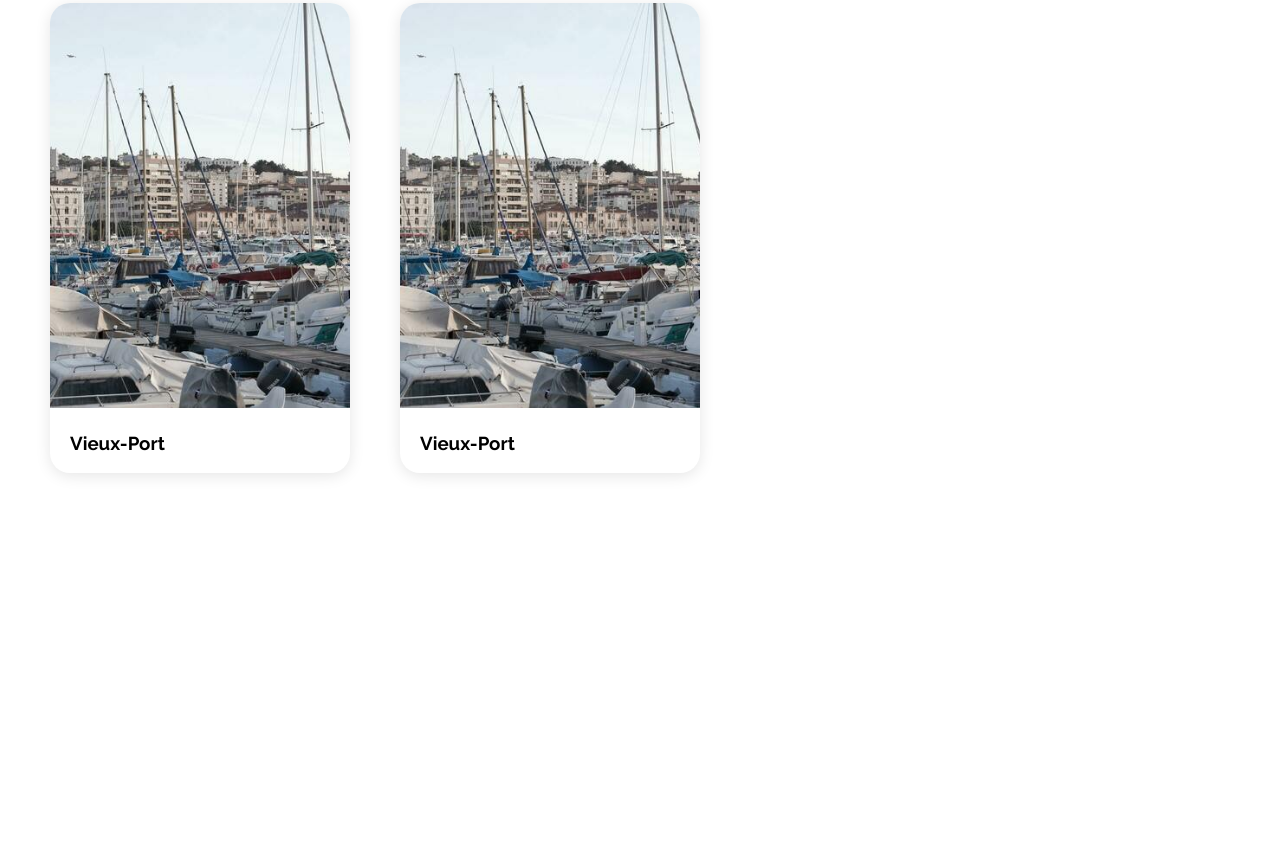
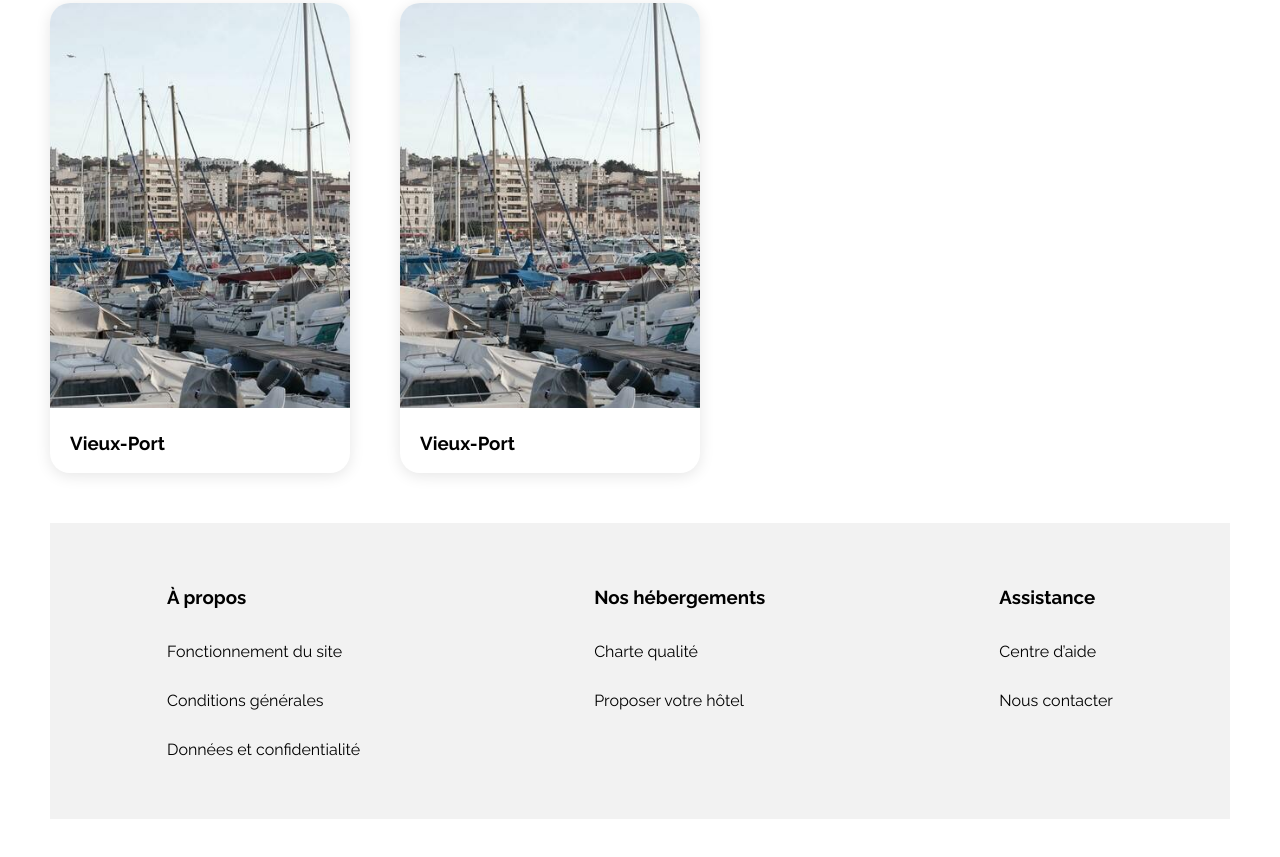
Before and after one commit to mouradm6/Booki2.0, a plain HTML site: page index.html in a window 1280 px wide. Shown: the part 3017-3874 px from the top of the page. Before the commit the page ends 3540 px from the top, so only its background shows below. Drawn offline with Linux system fonts and the light colour scheme.

Commit message:
ajouter le footer

```diff
--- a/index.html
+++ b/index.html
@@ -282,5 +282,24 @@
             </div>
          </section>
     </main>
+    <!-- footer  -->
+    <footer>
+        <div class="footer-section">
+            <h3>À propos</h3>
+            <a href="#">Fonctionnement du site</a>
+            <a href="#">Conditions générales </a>
+            <a href="#">Données et confidentialité</a>
+        </div>
+        <div class="footer-section">
+            <h3>Nos hébergements</h3>
+            <a href="#">Charte qualité</a>
+            <a href="#">Proposer votre hôtel</a>
+        </div>
+        <div class="footer-section">
+            <h3>Assistance</h3>
+            <a href="#">Centre d’aide</a>
+            <a href="#">Nous contacter</a>
+        </div>
+    </footer>
 </body>
 </html>
--- a/style.css
+++ b/style.css
@@ -326,3 +326,19 @@ ul {
     margin: 20px;
     padding-bottom: 20px;
 }
+
+/* footer */
+footer{
+    display: flex;
+    justify-content: space-around;
+    padding: 45px 0;
+    margin: 50px;
+    background-color: #f2f2f2;
+}
+.footer-section{
+    display: flex;
+    flex-direction: column;
+}
+.footer-section a{
+    margin: 15px 0;
+}
```
